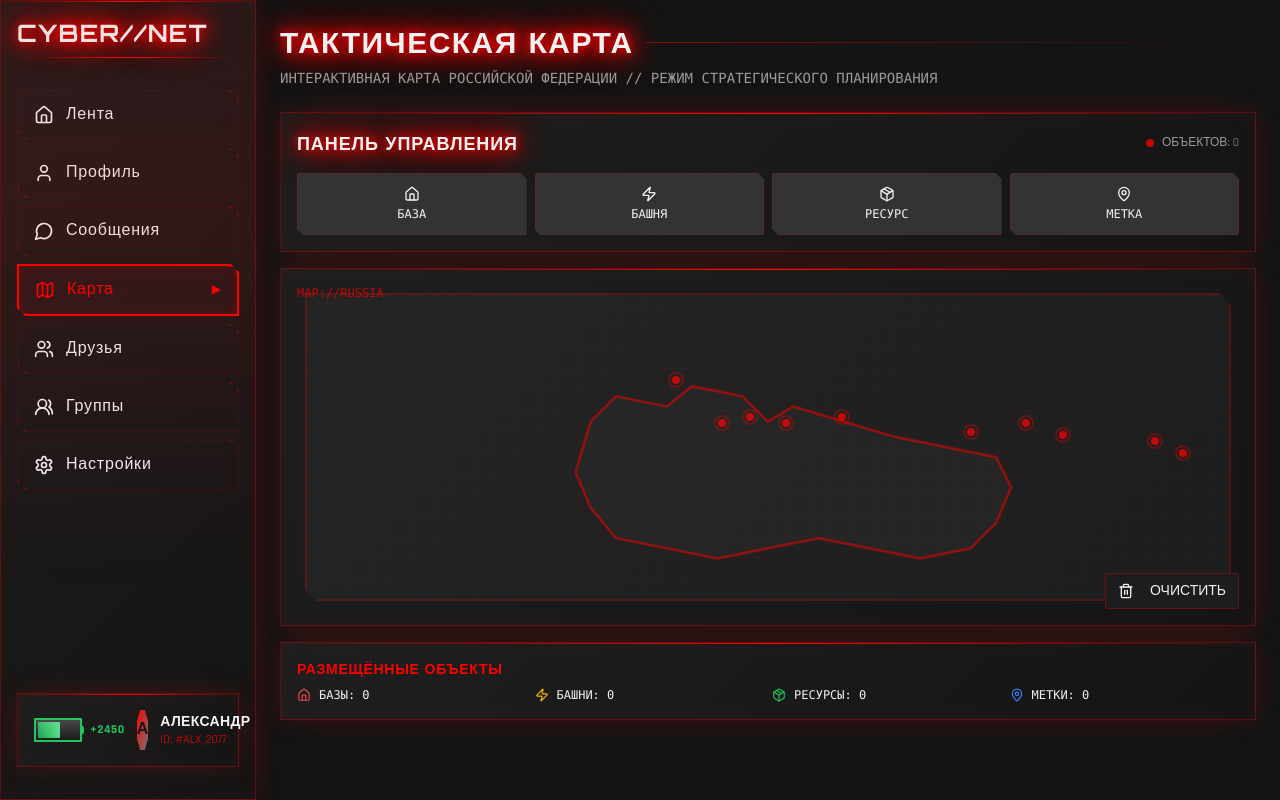
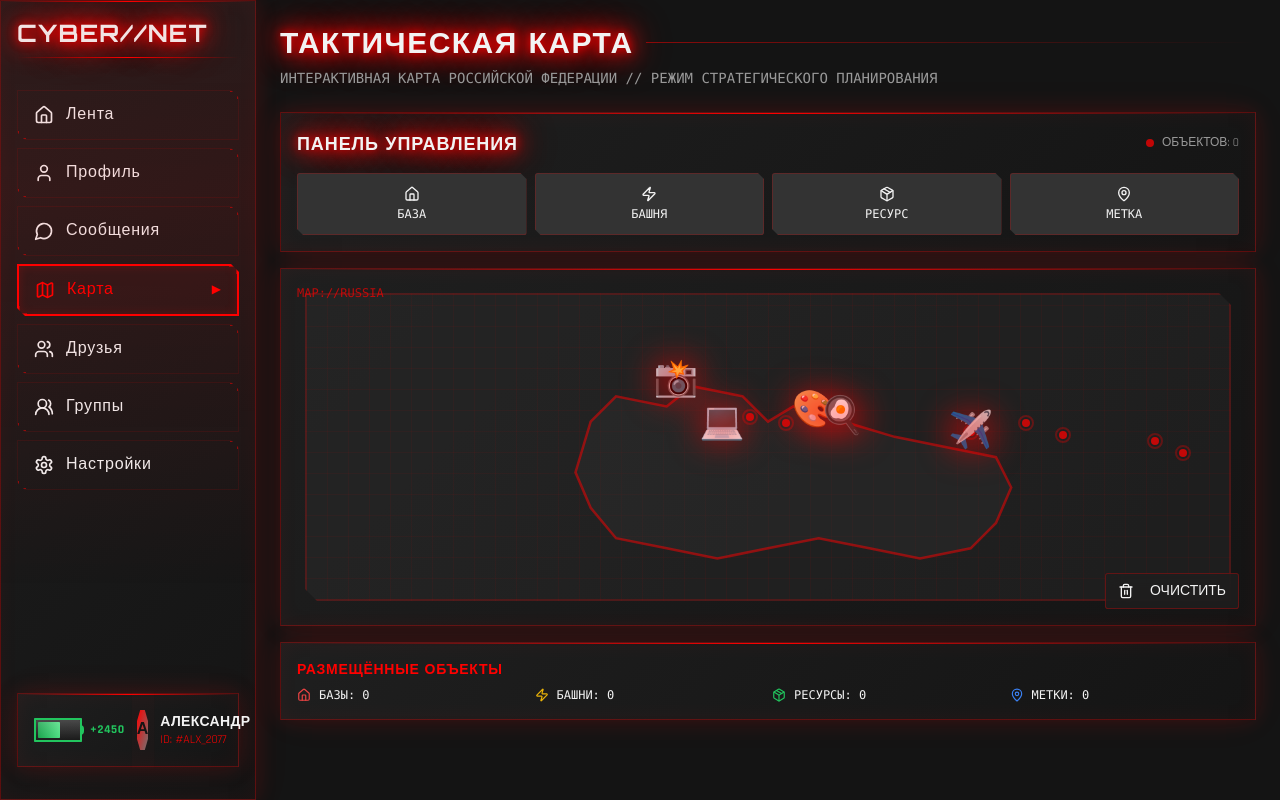
Before and after one commit to pr-poehali-dev/social-network-project-1, a React (Vite) app: page /map in a window 1280 px wide. Built offline with nearby package versions, Linux system fonts and the light colour scheme.

Commit message:
feat: добавить аватар группы на карту

```diff
--- a/src/components/GroupsList.tsx
+++ b/src/components/GroupsList.tsx
@@ -1,19 +1,10 @@
-import { useState } from 'react';
+import { useState, useEffect } from 'react';
 import Icon from '@/components/ui/icon';
 import { Avatar, AvatarFallback } from '@/components/ui/avatar';
 import { Button } from '@/components/ui/button';
 import { Input } from '@/components/ui/input';
 import CreateGroupModal from '@/components/CreateGroupModal';
-
-interface Group {
-  id: number;
-  name: string;
-  avatar: string;
-  members: number;
-  description: string;
-  isJoined: boolean;
-  category: string;
-}
+import { groupsStore, type Group } from '@/store/groupsStore';
 
 interface GroupsListProps {
   onGroupClick: (groupId: number) => void;
@@ -22,53 +13,14 @@ interface GroupsListProps {
 const GroupsList = ({ onGroupClick }: GroupsListProps) => {
   const [searchQuery, setSearchQuery] = useState('');
   const [isCreateModalOpen, setIsCreateModalOpen] = useState(false);
-  const [groups, setGroups] = useState<Group[]>([
-    {
-      id: 1,
-      name: 'Веб-разработка',
-      avatar: '💻',
-      members: 15234,
-      description: 'Сообщество веб-разработчиков',
-      isJoined: true,
-      category: 'Технологии',
-    },
-    {
-      id: 2,
-      name: 'Дизайн и UX',
-      avatar: '🎨',
-      members: 8921,
-      description: 'Всё о современном дизайне',
-      isJoined: true,
-      category: 'Дизайн',
-    },
-    {
-      id: 3,
-      name: 'Путешествия',
-      avatar: '✈️',
-      members: 23456,
-      description: 'Делимся впечатлениями о поездках',
-      isJoined: false,
-      category: 'Образ жизни',
-    },
-    {
-      id: 4,
-      name: 'Фотография',
-      avatar: '📸',
-      members: 12890,
-      description: 'Искусство фотографии',
-      isJoined: true,
-      category: 'Творчество',
-    },
-    {
-      id: 5,
-      name: 'Кулинария',
-      avatar: '🍳',
-      members: 19234,
-      description: 'Рецепты и кулинарные советы',
-      isJoined: false,
-      category: 'Еда',
-    },
-  ]);
+  const [groups, setGroups] = useState<Group[]>(groupsStore.getGroups());
+
+  useEffect(() => {
+    const unsubscribe = groupsStore.subscribe(() => {
+      setGroups(groupsStore.getGroups());
+    });
+    return unsubscribe;
+  }, []);
 
   const filteredGroups = groups.filter((group) =>
     group.name.toLowerCase().includes(searchQuery.toLowerCase())
@@ -76,21 +28,11 @@ const GroupsList = ({ onGroupClick }: GroupsListProps) => {
 
   const handleToggleJoin = (groupId: number, e: React.MouseEvent) => {
     e.stopPropagation();
-    setGroups(
-      groups.map((group) =>
-        group.id === groupId ? { ...group, isJoined: !group.isJoined } : group
-      )
-    );
+    groupsStore.toggleJoin(groupId);
   };
 
-  const handleCreateGroup = (newGroup: Omit<Group, 'id' | 'members' | 'isJoined'>) => {
-    const group: Group = {
-      ...newGroup,
-      id: groups.length + 1,
-      members: 1,
-      isJoined: true,
-    };
-    setGroups([group, ...groups]);
+  const handleCreateGroup = (newGroup: { name: string; avatar: string; description: string; category: string }) => {
+    groupsStore.addGroup(newGroup);
     setIsCreateModalOpen(false);
   };
 
--- a/src/components/InteractiveMap.tsx
+++ b/src/components/InteractiveMap.tsx
@@ -1,6 +1,8 @@
-import { useState } from 'react';
+import { useState, useEffect } from 'react';
+import { useNavigate } from 'react-router-dom';
 import Icon from '@/components/ui/icon';
 import { Button } from '@/components/ui/button';
+import { groupsStore, type Group } from '@/store/groupsStore';
 
 interface City {
   id: number;
@@ -18,9 +20,19 @@ interface MapObject {
 }
 
 const InteractiveMap = () => {
+  const navigate = useNavigate();
   const [objects, setObjects] = useState<MapObject[]>([]);
   const [selectedTool, setSelectedTool] = useState<'base' | 'tower' | 'resource' | 'marker' | null>(null);
   const [hoveredCity, setHoveredCity] = useState<number | null>(null);
+  const [hoveredGroup, setHoveredGroup] = useState<number | null>(null);
+  const [groups, setGroups] = useState<Group[]>(groupsStore.getGroups());
+
+  useEffect(() => {
+    const unsubscribe = groupsStore.subscribe(() => {
+      setGroups(groupsStore.getGroups());
+    });
+    return unsubscribe;
+  }, []);
 
   const cities: City[] = [
     { id: 1, name: 'Москва', x: 45, y: 42 },
@@ -169,6 +181,38 @@ const InteractiveMap = () => {
             </div>
           ))}
 
+          {groups.map((group) => (
+            <div
+              key={`group-${group.id}`}
+              className="absolute transform -translate-x-1/2 -translate-y-1/2 cursor-pointer group"
+              style={{ left: `${group.x}%`, top: `${group.y}%` }}
+              onClick={(e) => {
+                e.stopPropagation();
+                navigate('/groups');
+                setTimeout(() => {
+                  window.dispatchEvent(new CustomEvent('openGroup', { detail: group.id }));
+                }, 100);
+              }}
+              onMouseEnter={() => setHoveredGroup(group.id)}
+              onMouseLeave={() => setHoveredGroup(null)}
+            >
+              <div className="text-4xl relative hover:scale-125 transition-transform">
+                {group.avatar}
+                <div className="absolute inset-0 blur-lg opacity-50 animate-pulse" style={{ background: 'hsl(var(--primary))' }}></div>
+              </div>
+
+              {hoveredGroup === group.id && (
+                <div className="absolute -top-16 left-1/2 transform -translate-x-1/2 whitespace-nowrap z-10">
+                  <div className="bg-card border border-primary/50 px-3 py-2 text-xs font-mono shadow-xl"
+                       style={{ clipPath: 'polygon(0 0, calc(100% - 4px) 0, 100% 4px, 100% 100%, 4px 100%, 0 calc(100% - 4px))' }}>
+                    <div className="text-primary font-bold">{group.name}</div>
+                    <div className="text-muted-foreground">{group.members.toLocaleString('ru-RU')} участников</div>
+                  </div>
+                </div>
+              )}
+            </div>
+          ))}
+
           {objects.map((obj) => (
             <div
               key={obj.id}
--- a/src/pages/Groups.tsx
+++ b/src/pages/Groups.tsx
@@ -1,10 +1,21 @@
-import { useState } from 'react';
+import { useState, useEffect } from 'react';
 import Sidebar from '@/components/Sidebar';
 import GroupsList from '@/components/GroupsList';
 import GroupView from '@/components/GroupView';
 
 const Groups = () => {
   const [selectedGroupId, setSelectedGroupId] = useState<number | null>(null);
+
+  useEffect(() => {
+    const handleOpenGroup = (event: CustomEvent) => {
+      setSelectedGroupId(event.detail);
+    };
+
+    window.addEventListener('openGroup', handleOpenGroup as EventListener);
+    return () => {
+      window.removeEventListener('openGroup', handleOpenGroup as EventListener);
+    };
+  }, []);
 
   return (
     <div className="flex min-h-screen bg-background">
--- /dev/null
+++ b/src/store/groupsStore.ts
@@ -0,0 +1,111 @@
+interface Group {
+  id: number;
+  name: string;
+  avatar: string;
+  members: number;
+  description: string;
+  isJoined: boolean;
+  category: string;
+  x?: number;
+  y?: number;
+}
+
+class GroupsStore {
+  private groups: Group[] = [
+    {
+      id: 1,
+      name: 'Веб-разработка',
+      avatar: '💻',
+      members: 15234,
+      description: 'Сообщество веб-разработчиков',
+      isJoined: true,
+      category: 'Технологии',
+      x: 45,
+      y: 42,
+    },
+    {
+      id: 2,
+      name: 'Дизайн и UX',
+      avatar: '🎨',
+      members: 8921,
+      description: 'Всё о современном дизайне',
+      isJoined: true,
+      category: 'Дизайн',
+      x: 55,
+      y: 38,
+    },
+    {
+      id: 3,
+      name: 'Путешествия',
+      avatar: '✈️',
+      members: 23456,
+      description: 'Делимся впечатлениями о поездках',
+      isJoined: false,
+      category: 'Образ жизни',
+      x: 72,
+      y: 45,
+    },
+    {
+      id: 4,
+      name: 'Фотография',
+      avatar: '📸',
+      members: 12890,
+      description: 'Искусство фотографии',
+      isJoined: true,
+      category: 'Творчество',
+      x: 40,
+      y: 28,
+    },
+    {
+      id: 5,
+      name: 'Кулинария',
+      avatar: '🍳',
+      members: 19234,
+      description: 'Рецепты и кулинарные советы',
+      isJoined: false,
+      category: 'Еда',
+      x: 58,
+      y: 40,
+    },
+  ];
+
+  private listeners: Array<() => void> = [];
+
+  getGroups(): Group[] {
+    return [...this.groups];
+  }
+
+  addGroup(group: Omit<Group, 'id' | 'members' | 'isJoined'>): void {
+    const newGroup: Group = {
+      ...group,
+      id: this.groups.length + 1,
+      members: 1,
+      isJoined: true,
+      x: group.x || Math.random() * 80 + 10,
+      y: group.y || Math.random() * 40 + 20,
+    };
+    this.groups = [newGroup, ...this.groups];
+    this.notifyListeners();
+  }
+
+  toggleJoin(groupId: number): void {
+    this.groups = this.groups.map((group) =>
+      group.id === groupId ? { ...group, isJoined: !group.isJoined } : group
+    );
+    this.notifyListeners();
+  }
+
+  subscribe(listener: () => void): () => void {
+    this.listeners.push(listener);
+    return () => {
+      this.listeners = this.listeners.filter((l) => l !== listener);
+    };
+  }
+
+  private notifyListeners(): void {
+    this.listeners.forEach((listener) => listener());
+  }
+}
+
+export const groupsStore = new GroupsStore();
+export type { Group };
```
